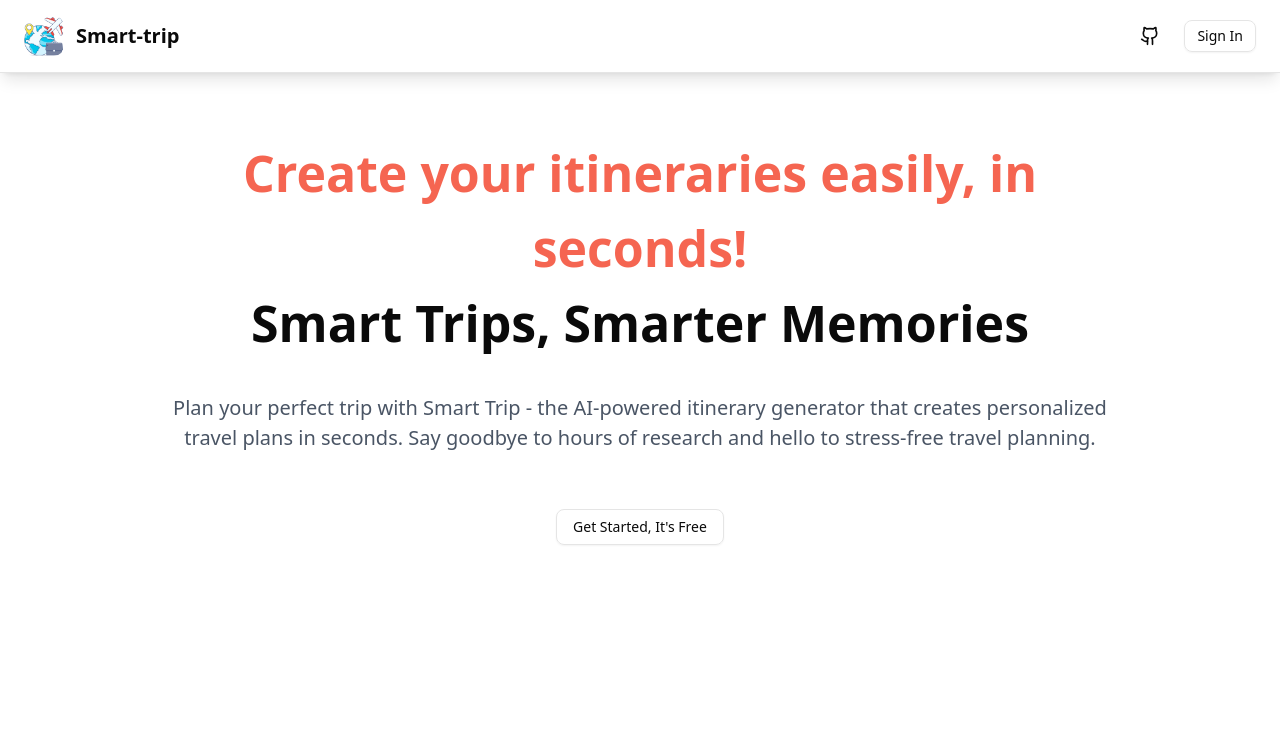
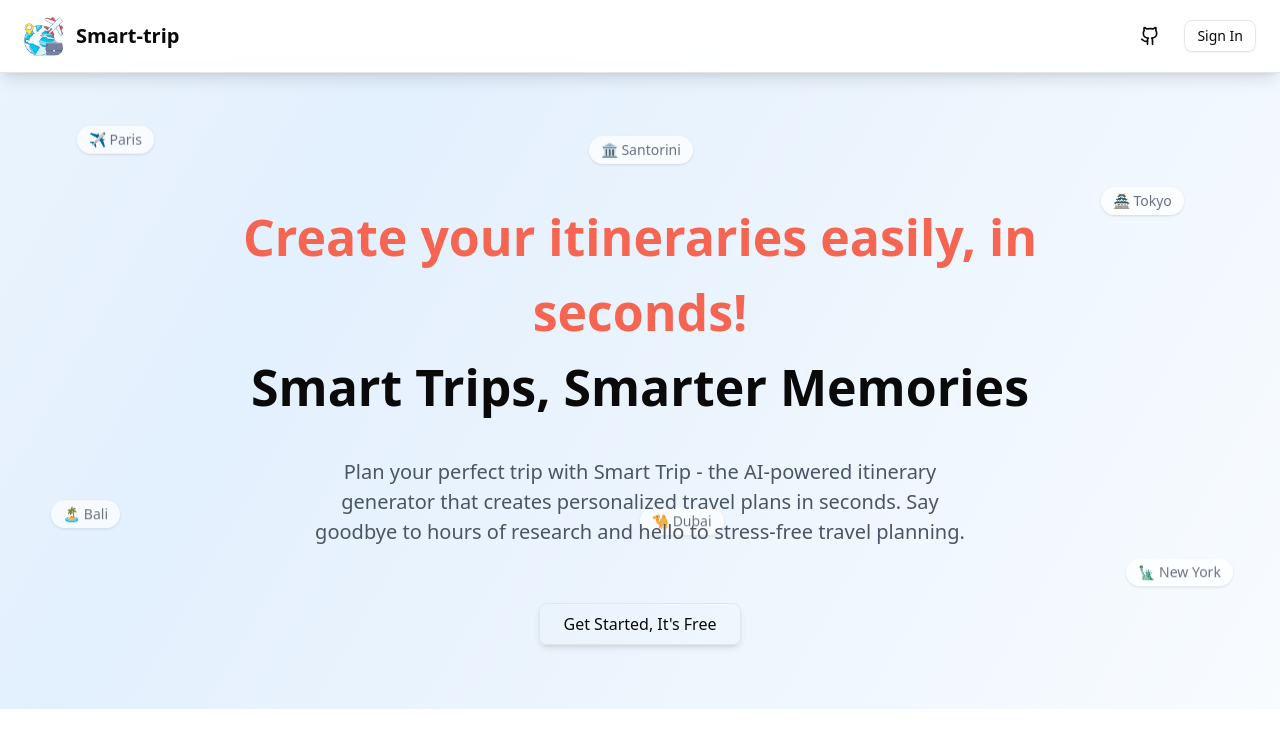
Before and after one commit to Sharkyyyx28/Smart-trip, a React (Vite) app: page / in a window 1280 px wide. Shown: the top 748 px of the page. Built offline with nearby package versions, Linux system fonts and the light colour scheme; no server answers.

Commit message:
feat: animate hero section with gradient, staggered fade-in, and floating chips

```diff
--- a/src/components/custom/hero-section.tsx
+++ b/src/components/custom/hero-section.tsx
@@ -1,22 +1,91 @@
+import { motion } from "framer-motion";
 import { Button } from "../ui/button";
+
+const destinationChips: { label: string; top: string; left: string }[] = [
+  { label: "✈️ Paris", top: "10%", left: "6%" },
+  { label: "🏯 Tokyo", top: "18%", left: "86%" },
+  { label: "🏝️ Bali", top: "68%", left: "4%" },
+  { label: "🗽 New York", top: "78%", left: "88%" },
+  { label: "🏛️ Santorini", top: "12%", left: "46%" },
+  { label: "🐪 Dubai", top: "70%", left: "50%" },
+];
+
+const containerVariants = {
+  hidden: {},
+  show: {
+    transition: { staggerChildren: 0.15 },
+  },
+};
+
+const itemVariants = {
+  hidden: { opacity: 0, y: 20 },
+  show: { opacity: 1, y: 0, transition: { duration: 0.6, ease: "easeOut" as const } },
+};
 
 const HeroSection = () => {
   return (
-    <div className="flex flex-col items-center mx-40 gap-8">
-      <div className="text-[50px] font-extrabold text-center mt-16">
+    <div className="relative overflow-hidden">
+      <motion.div
+        aria-hidden
+        className="absolute inset-0 -z-10 bg-[linear-gradient(120deg,#fde8e3,#ffffff,#e3f0fd,#ffffff,#fde8e3)] bg-[length:400%_400%]"
+        animate={{ backgroundPosition: ["0% 50%", "100% 50%", "0% 50%"] }}
+        transition={{ duration: 18, repeat: Infinity, ease: "linear" }}
+      />
+
+      {destinationChips.map((chip, i) => (
+        <motion.span
+          key={chip.label}
+          aria-hidden
+          className="hidden md:block absolute text-sm font-medium px-3 py-1 rounded-full bg-white/70 backdrop-blur shadow-sm text-gray-500"
+          style={{ top: chip.top, left: chip.left }}
+          initial={{ opacity: 0 }}
+          animate={{ opacity: 1, y: [0, -12, 0] }}
+          transition={{
+            opacity: { duration: 0.6, delay: 0.4 + i * 0.1 },
+            y: { duration: 4 + i, repeat: Infinity, ease: "easeInOut", delay: i * 0.4 },
+          }}
+        >
+          {chip.label}
+        </motion.span>
+      ))}
+
+      <motion.div
+        variants={containerVariants}
+        initial="hidden"
+        animate="show"
+        className="relative flex flex-col items-center mx-4 md:mx-40 gap-8 py-16"
+      >
+        <motion.div
+          variants={itemVariants}
+          className="text-[36px] md:text-[50px] font-extrabold text-center mt-16"
+        >
           <span className="text-[#f56551]">
             Create your itineraries easily, in seconds!
           </span>
-        <br></br>Smart Trips, Smarter Memories
-      </div>
-      <div className="text-[20px] text-center text-gray-600 mb-6">
+          <br />
+          Smart Trips, Smarter Memories
+        </motion.div>
+
+        <motion.div
+          variants={itemVariants}
+          className="text-[18px] md:text-[20px] text-center text-gray-600 mb-6 max-w-2xl"
+        >
           Plan your perfect trip with Smart Trip - the AI-powered itinerary
           generator that creates personalized travel plans in seconds. Say goodbye
           to hours of research and hello to stress-free travel planning.
-      </div>
-      <a href="/create-trip">
-        <Button variant="outline">Get Started, It's Free</Button>
-      </a>
+        </motion.div>
+
+        <motion.a
+          variants={itemVariants}
+          href="/create-trip"
+          whileHover={{ scale: 1.05 }}
+          whileTap={{ scale: 0.96 }}
+        >
+          <Button variant="outline" className="px-6 py-5 text-base shadow-md">
+            Get Started, It's Free
+          </Button>
+        </motion.a>
+      </motion.div>
     </div>
   );
 };
```
Lines whose indentation alone changed are shown as unchanged.
